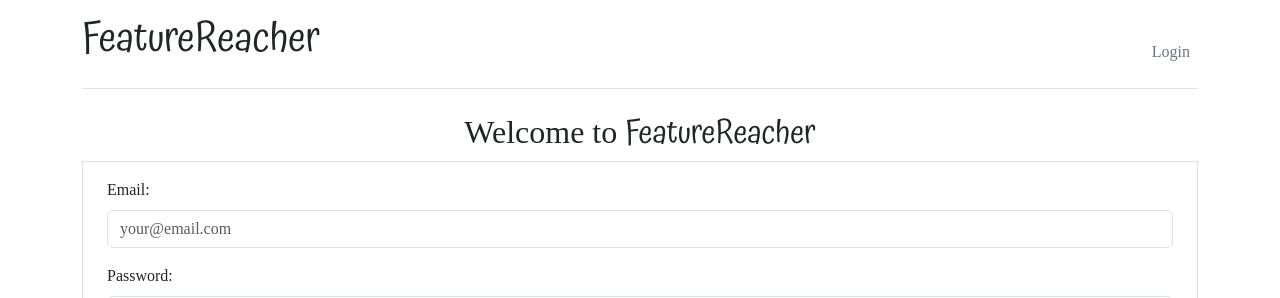
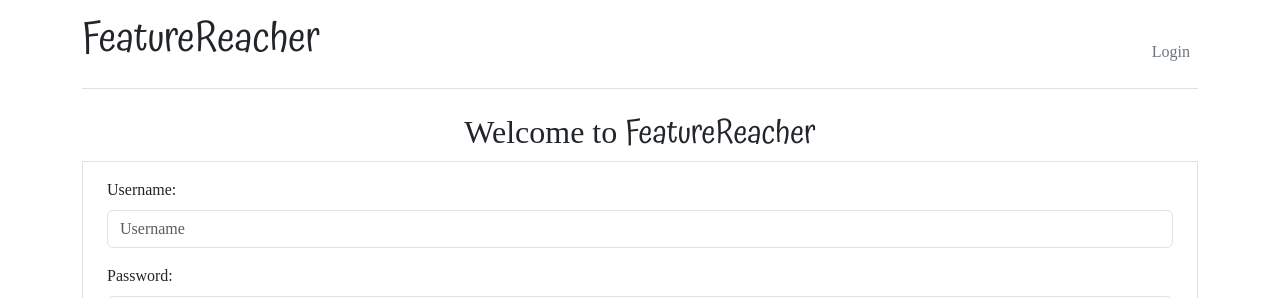
Before and after one commit to morganaustad/startup, a React (Vite) app: page / in a window 1280 px wide. Shown: the top 298 px of the page. Built offline with nearby package versions, Linux system fonts and the light colour scheme; a web font is replaced by a local one.

Commit message:
Update small things

```diff
--- a/src/login/authenticated.jsx
+++ b/src/login/authenticated.jsx
@@ -25,7 +25,7 @@ export function Authenticated(props) {
 
         <div className='d-flex flex-column border p-5'>
             <p className='text-center text-muted'>Signed in as:</p>
-            <div className='color-primary fs-3 mb-4'>{props.userName}</div>
+            <div className='color-primary fs-3 mb-4 text-center'>{props.userName}</div>
             <Button variant='primary' className='m-2' onClick={() => navigate('/features')}>
             Suggest Features
             </Button>
--- a/src/login/unauthenticated.jsx
+++ b/src/login/unauthenticated.jsx
@@ -39,8 +39,8 @@ export function Unauthenticated(props) {
         <h2 className="text-center">Welcome to <span>FeatureReacher</span></h2>
         <div className='px-4 py-3 border'>
             <div className='mb-3'>
-                <label className='form-label'>Email:</label>
-                <input className='form-control' type='text' value={userName} onChange={(e) => setUserName(e.target.value)} placeholder='your@email.com' />
+                <label className='form-label'>Username:</label>
+                <input className='form-control' type='text' value={userName} onChange={(e) => setUserName(e.target.value)} placeholder='Username' />
             </div>
             <div className='mb-4'>
                 <label className='form-label'>Password:</label>
```
